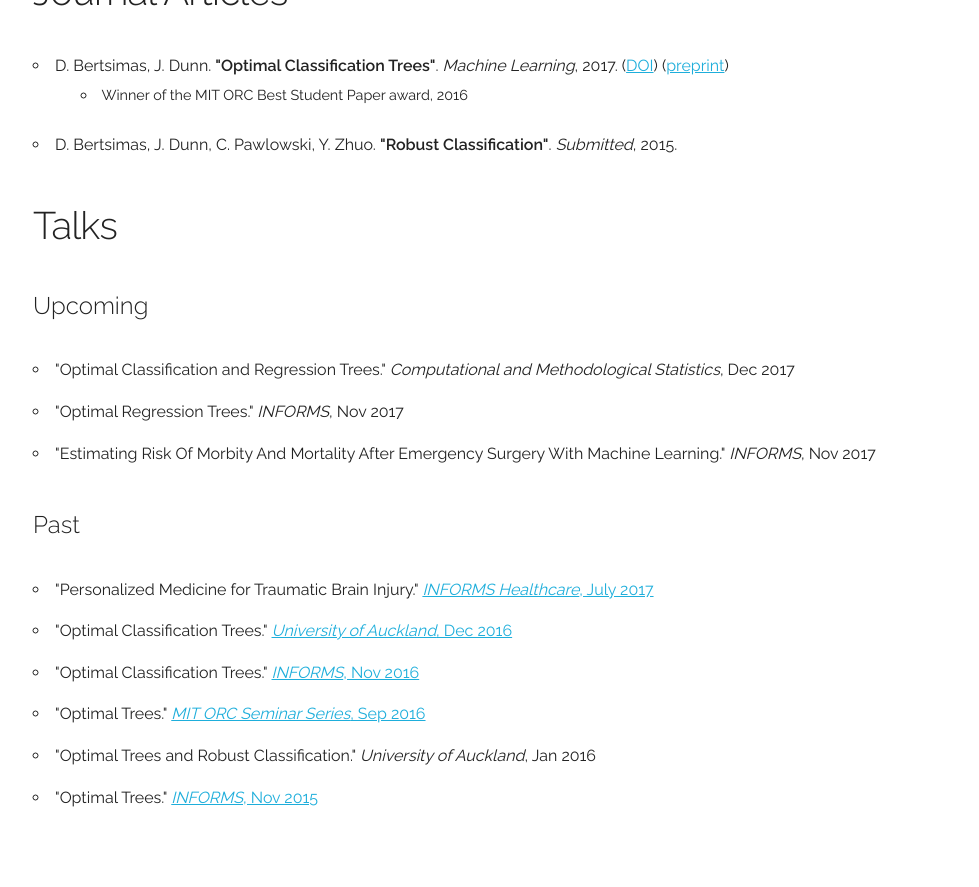
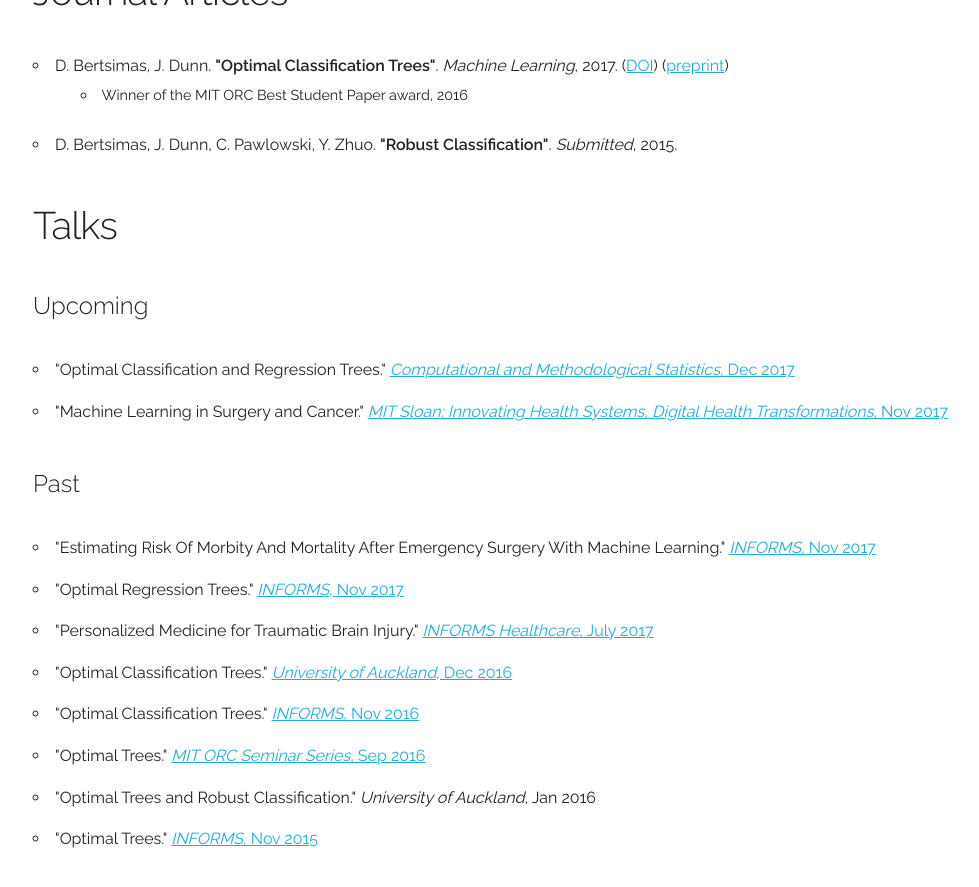
Before and after one commit to JackDunnNZ/jackdunnnz.github.io, a Jekyll site: the page built from index.html, in a window 1280 px wide and 900 px high, scrolled down 895 px. Shown: the top 887 px of the window, without its empty margins (15-994 px from the left). Built offline with Jekyll 4.4.1, drawn with Linux system fonts in a browser that asks for light colours; before the commit the page ends 1753 px from its top, so only the background shows below that.

Commit message:
Update talks

```diff
--- a/index.html
+++ b/index.html
@@ -44,12 +44,14 @@ layout: default
         <h5>Talks</h5>
         <h6>Upcoming</h6>
         <ul>
-          <li>"Optimal Classification and Regression Trees." <i>Computational and Methodological Statistics</i>, Dec 2017</li>
-          <li>"Optimal Regression Trees." <i>INFORMS</i>, Nov 2017</li>
-          <li>"Estimating Risk Of Morbity And Mortality After Emergency Surgery With Machine Learning." <i>INFORMS</i>, Nov 2017</li>
+          <li>"Optimal Classification and Regression Trees." <a href="http://cmstatistics.org/RegistrationsV2/CMStatistics2017/viewSubmission.php?in=516&token=071676281nn80o3rp86q18o156q02q05"><i>Computational and Methodological Statistics</i>, Dec 2017</a></li>
+          <li>"Machine Learning in Surgery and Cancer." <a href="http://mitsloan.mit.edu/alumni/events/2017-cambridge-health-conference/"><i>MIT Sloan: Innovating Health Systems, Digital Health Transformations</i>, Nov 2017</a></li>
         </ul>
+
         <h6>Past</h6>
         <ul>
+          <li>"Estimating Risk Of Morbity And Mortality After Emergency Surgery With Machine Learning." <a href="http://www.abstractsonline.com/pp8/#!/4471/presentation/16765"><i>INFORMS</i>, Nov 2017</a></li>
+          <li>"Optimal Regression Trees." <a href="http://www.abstractsonline.com/pp8/#!/4471/presentation/12188"><i>INFORMS</i>, Nov 2017</a></li>
           <li>"Personalized Medicine for Traumatic Brain Injury." <a href="http://www.abstractsonline.com/pp8/#!/4406/presentation/1769"><i>INFORMS Healthcare</i>, July 2017</a></li>
           <li>"Optimal Classification Trees." <a href="https://web.archive.org/web/20161213143603/http://www.des.auckland.ac.nz/en/about/newseventsandnotices/events/events-2016/seminar.html"><i>University of Auckland</i>, Dec 2016</a></li>
           <li>"Optimal Classification Trees." <a href="http://www.abstractsonline.com/pp8/#!/4182/presentation/7100"><i>INFORMS</i>, Nov 2016</a></li>
```
